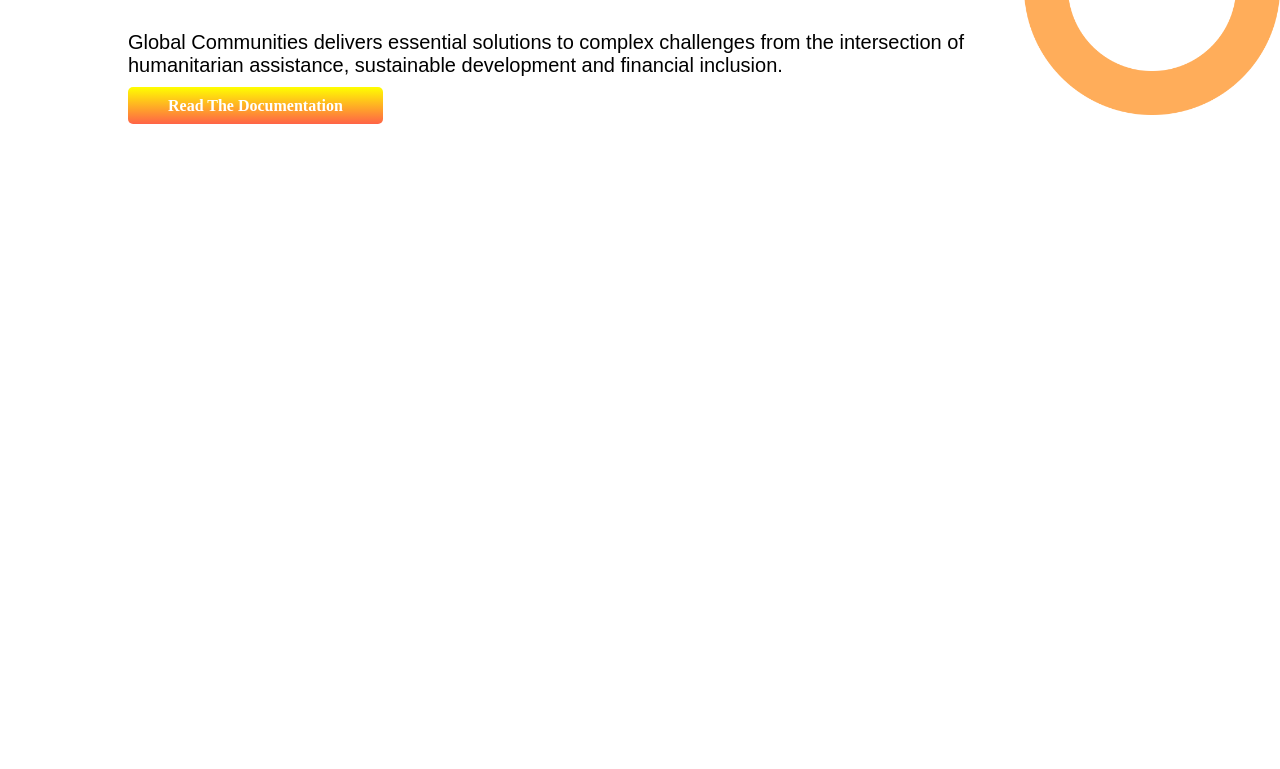
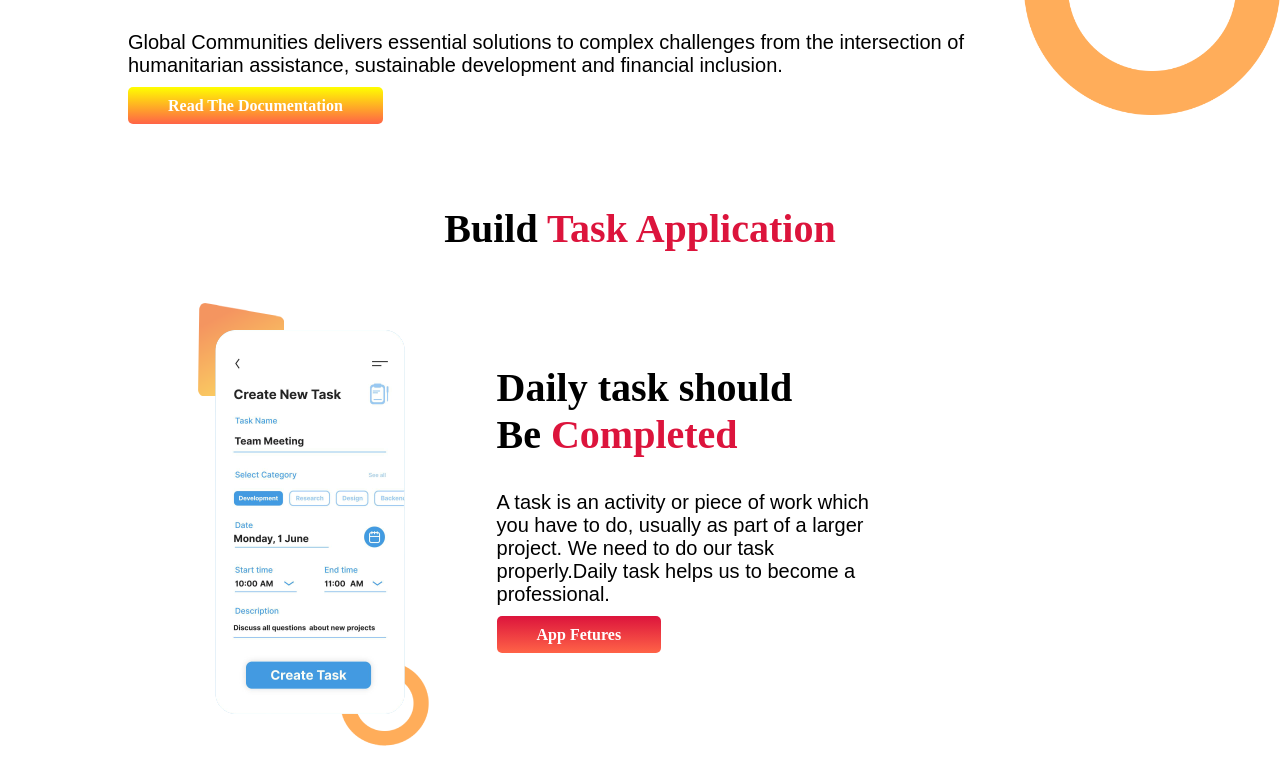
Before and after one commit to Abirulhaque56/Portfolio-1, a plain HTML site: page index.html in a window 1280 px wide. Shown: the part 1878-2647 px from the top of the page. Before the commit the page ends 2002 px from the top, so only its background shows below. Drawn offline with Linux system fonts and the light colour scheme.

Commit message:
last part added

```diff
--- a/index.html
+++ b/index.html
@@ -61,14 +61,27 @@
                 <div class="community">
                     <h1>Know our<br>Global Community</h1>
                     <p <link href="https://fonts.googleapis.com/css2?family=Poppins&display=swap" rel="stylesheet">Global Communities delivers essential solutions to complex challenges from the intersection of humanitarian assistance, sustainable development and financial inclusion.</p>
-                    <a class="third-btn" target="_blank" href="">Read The Documentation</a>
+                   <a class="third-btn" target="_blank" href="">Read The Documentation</a>
                 </div>
                 <div class="project">
                     <img src="images/project.png" alt="global project">
+                </div>
+            </section>
 
+            <div class="menu">
+                <h1>Build <span class="last-color">Task Application</span></h1>
+            </div>
+
+            <section class="final-part">
+                <div class="task-img">
+                    <img src="images/task-app.png" alt="task-app">
                 </div>
-
-            </section>
+                    <div class="task">
+                    <h1>Daily task should  <br>Be<span class="last-color"> Completed</span></h1>
+                    <p <link href="https://fonts.googleapis.com/css2?family=Poppins&display=swap" rel="stylesheet">A task is an activity or piece of work which you have to do, usually as part of a larger project. We need to do our task properly.Daily task helps us to become a professional.</p>
+                    <a class="last-btn" target="blank" href="">App Fetures</a>
+</div>
+</section>
 
 
 
--- a/style.css
+++ b/style.css
@@ -178,3 +178,40 @@ h4{
     color: white;
     font-weight: 700;
 }
+.menu{
+    text-align: center;
+    padding-top: 5%;
+    font-size: 20px;
+    font-weight: 700;
+
+}
+.last-color{
+    color: crimson;
+}
+.final-part{
+    display: flex;
+}
+.task{
+    padding-right: 30%;
+    padding-top: 4%;
+}
+.task h1{
+    font-size: 40px;
+    font-weight: 700;
+}
+.task p{
+    font-size: 20px;
+    font-family: 'Poppins', sans-serif;
+}
+.last-btn{
+    background-image: linear-gradient(crimson,tomato);
+    padding: 10px 40px;
+    text-decoration: none;
+    border-radius: 5px;
+    color: white;
+    font-weight: 700;
+}
+.task-img{
+    width: 90%;
+    padding-left: 15%;
+}
```
Also changed, not shown: images/task-app.png (added).
